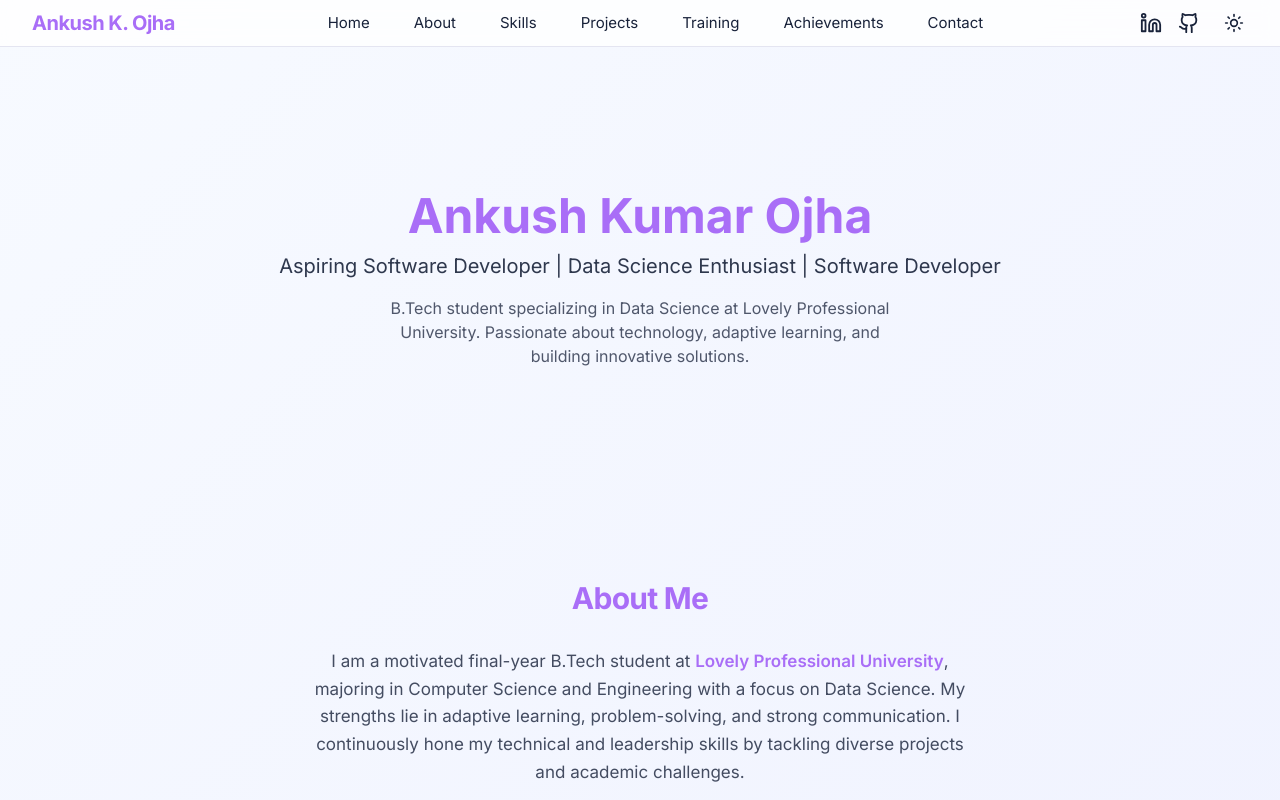
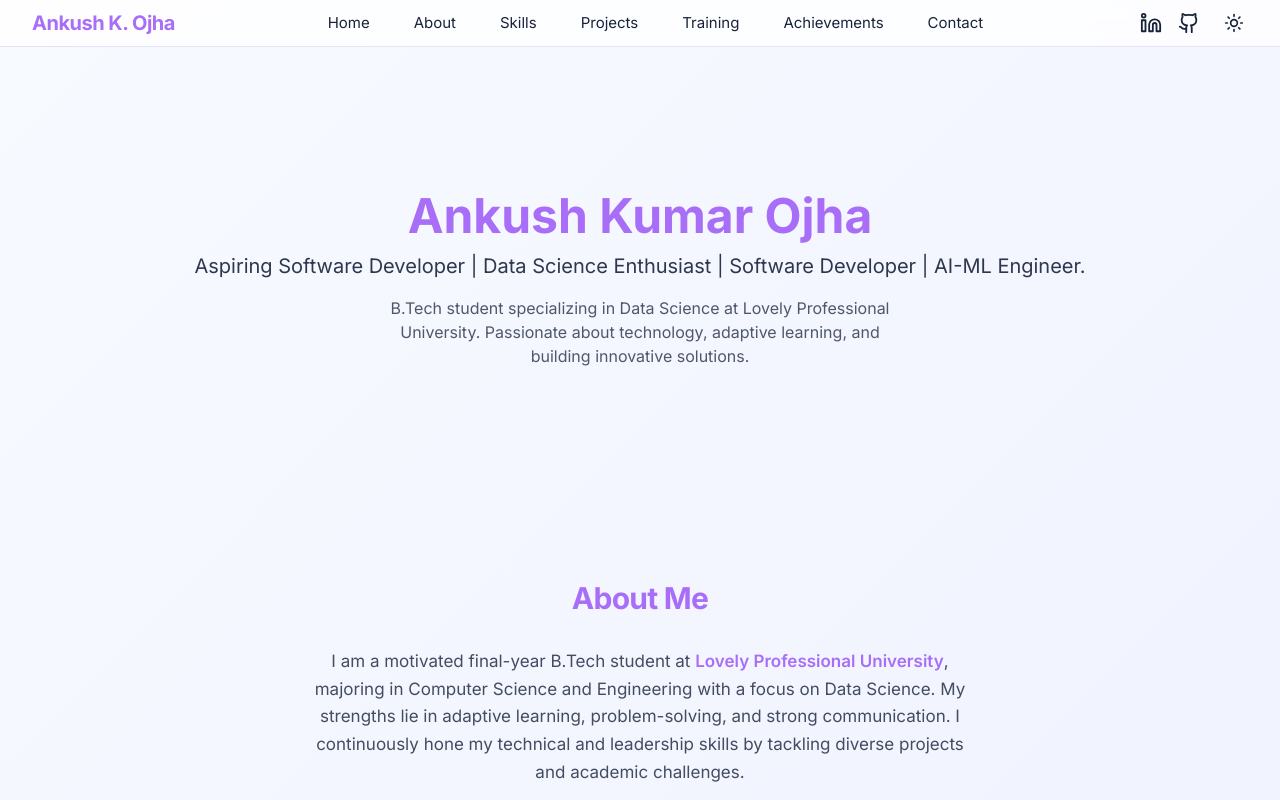
Before and after one commit to Ankush-ojha-808/ojha-portfolio-crafted, a React (Vite) app: page / in a window 1280 px wide. Shown: the top 800 px of the page. Built offline with nearby package versions, Linux system fonts and the light colour scheme.

Commit message:
Initial commit

```diff
--- a/src/pages/Index.tsx
+++ b/src/pages/Index.tsx
@@ -56,7 +56,7 @@ const Index = () => {
               Ankush Kumar Ojha
             </h1>
             <h2 className="text-md md:text-xl text-foreground/90 mb-4 text-center font-medium">
-              Aspiring Software Developer | Data Science Enthusiast | Software Developer
+              Aspiring Software Developer | Data Science Enthusiast | Software Developer | AI-ML Engineer.
             </h2>
             <p className="text-foreground/75 max-w-lg text-center mb-5">
               B.Tech student specializing in Data Science at Lovely Professional University.
```
